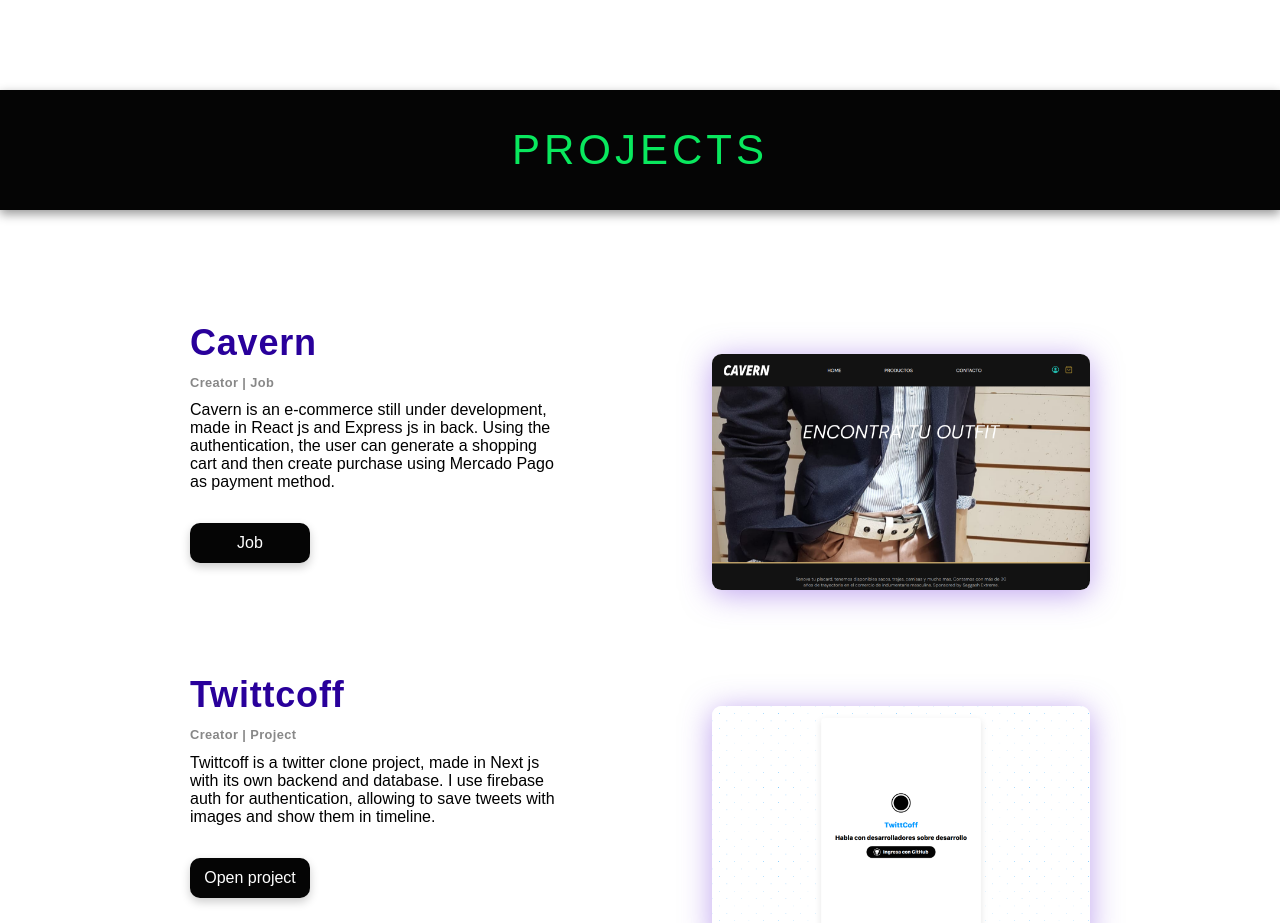
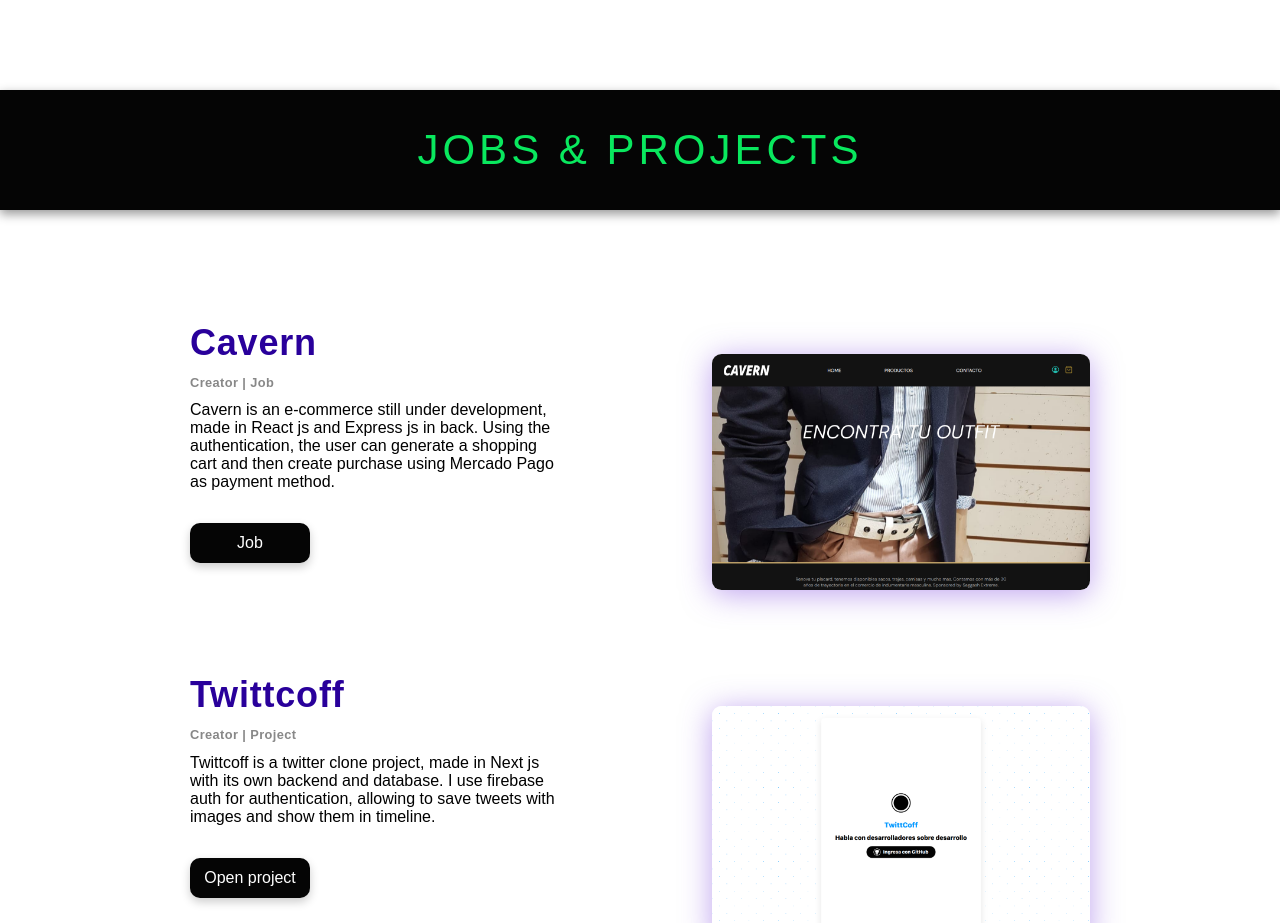
Before and after one commit to roykachani/kacha-web, a Next.js app: page / in a window 1280 px wide. Shown: the part 820-1743 px from the top of the page. Built offline with nearby package versions, Linux system fonts and the light colour scheme.

Commit message:
Fix title

```diff
--- a/pages/index.js
+++ b/pages/index.js
@@ -26,7 +26,7 @@ export default function Home({ open, setOpen }) {
       </section>
       <section className={styles.projects_section_container}>
         <div className={styles.projects_title}>
-					<h2>PROJECTS</h2>
+          <h2>JOBS & PROJECTS</h2>
         </div>
         <div className={styles.projects_container}>
           {works.map((w, index) => (
```
Lines whose indentation alone changed are shown as unchanged.
